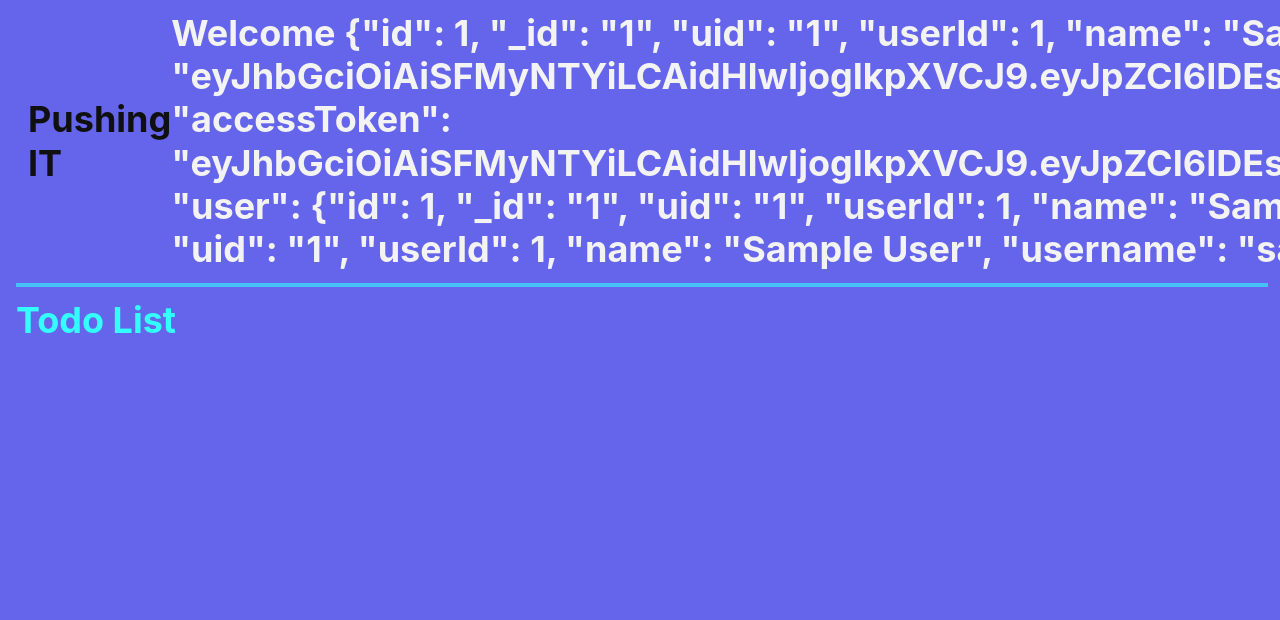
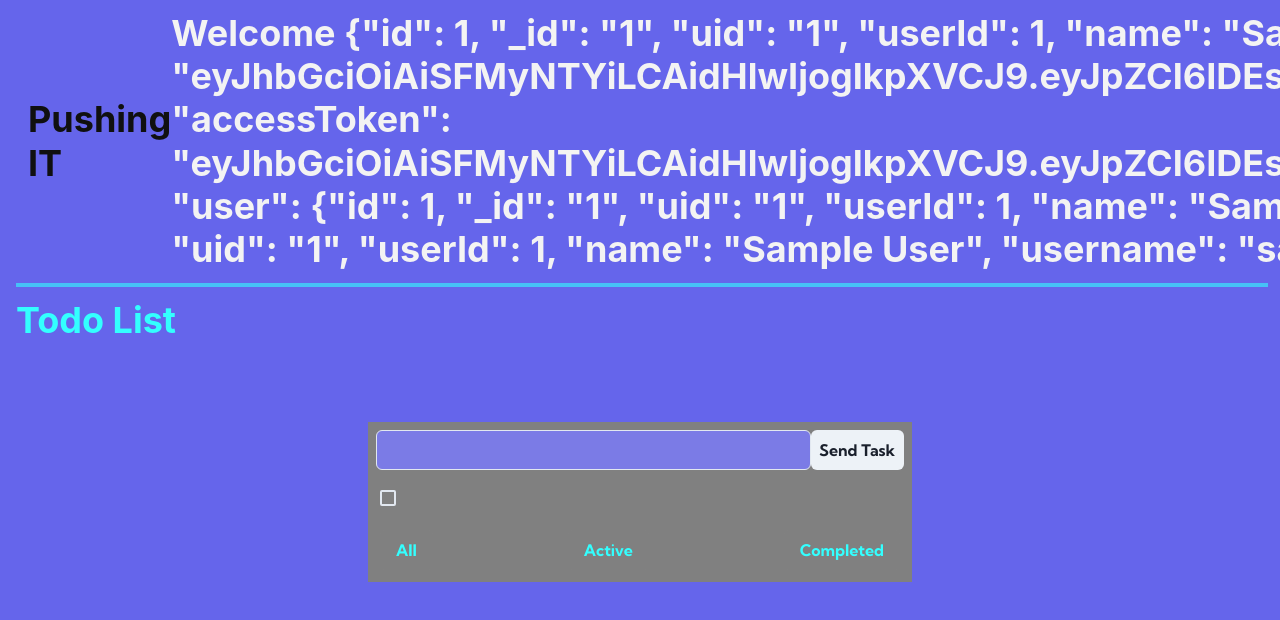
Before and after one commit to FabrizioOtranto/pushing-front, a React (Vite) app: page /home/todolist in a window 1280 px wide. Shown: the top 620 px of the page. Built offline with nearby package versions, Linux system fonts and the light colour scheme; sample sign-in values are in the browser's storage.

Commit message:
Se modifico el componente todoList

```diff
--- a/src/components/ToDoList.jsx
+++ b/src/components/ToDoList.jsx
@@ -1,25 +1,115 @@
-import React, { useContext } from 'react';
+import React, { useContext, useState } from 'react';
 import { Navigate } from 'react-router-dom';
 
 import { UserContext } from '../context/userContext';
 
 import Navbar from './Navbar';
 import '../App.css';
-import { Heading } from '@chakra-ui/react';
+import { Heading, Flex, Box, Input, List, ListItem, Button, FormControl, Checkbox } from '@chakra-ui/react';
+
+
 
 const ToDoList = () => {
     const { token } = useContext(UserContext);
+    const [arrayTask, setArrayTask] = useState([{ name: "", id: 0, completed: false }])
+    const [task, setTask] = useState({ name: "", id: 0, completed: false })
 
     if (!token) {
         return <Navigate to="/" replace={true} />;
     }
+
+    const handlechange = (e) => {
+        let updatedValue = e.target.value;
+        setTask([updatedValue, Math.floor(Math.random() * 100), true])
+    }
+
+    const handleClick = () => {
+        setArrayTask(oldArray => ([
+            ...oldArray,
+            task
+        ]));
+        console.log(task)
+    }
+
+
     return (
         <>
             <Navbar />
             <Heading my={3} color="secondary.500">
                 Todo List
             </Heading>
+            <Flex justify="center" m='20'>
+                <Box flex='0.5' p='undefined' bg='gray'>
+                    <FormControl>
+                        <Flex justify="space-between" w="100%" p={2} align="center">
+
+                            <Input
+                                name="user"
+                                cy-get="user"
+                                id="task"
+                                type="text"
+                                color="white"
+                                bg="primary.300"
+                                focusBorderColor="none"
+                                onChange={handlechange}
+                                value={task.name}
+                            />
+                            <Button
+                                type='submit'
+                                onClick={handleClick}
+                            >Send Task
+                            </Button>
+                        </Flex>
+                        <List>
+                            {arrayTask.map((elem) => (
+                                <ListItem
+                                    key={elem.id}
+                                    fontSize={'2em'}
+                                >
+                                    <Flex w="20%" p={3} align="center">
+                                        <Checkbox
+                                            marginRight={"15px"}>
+                                        </Checkbox>
+                                        {elem.name}
+                                    </Flex>
+                                </ListItem>
+                            ))
+                            }
+
+                        </List>
+                        <Flex direction="column">
+                            <Flex justify="space-between" w="100%" p={3} align="center">
+                                <Button
+                                    _hover={{ bg: 'gray.500', color: 'gray.500' }}
+                                    color="secondary.500"
+                                    bg="gray"
+                                >
+                                    All
+                                </Button>
+                                <Button
+                                    _hover={{ bg: 'gray.500', color: 'gray.500' }}
+                                    color="secondary.500"
+                                    bg="gray"
+                                >
+                                    Active
+                                </Button>
+                                <Button
+                                    _hover={{ bg: 'gray.500', color: 'gray.500' }}
+                                    color="secondary.500"
+                                    bg="gray"
+                                >
+                                    Completed
+                                </Button>
+                            </Flex>
+                        </Flex>
+                    </FormControl>
+                </Box>
+            </Flex>
+
+
         </>
+
+
     );
 };
 
--- a/src/components/Waits.jsx
+++ b/src/components/Waits.jsx
@@ -70,6 +70,8 @@ const Waits = () => {
                     <Text
                         fontSize={70}
                         color={"secondary.500"}
+                        id="message"
+                        name="message"
                     >
                         Has esperado que termine el tiempo, felicitaciones!
                     </Text>
```
